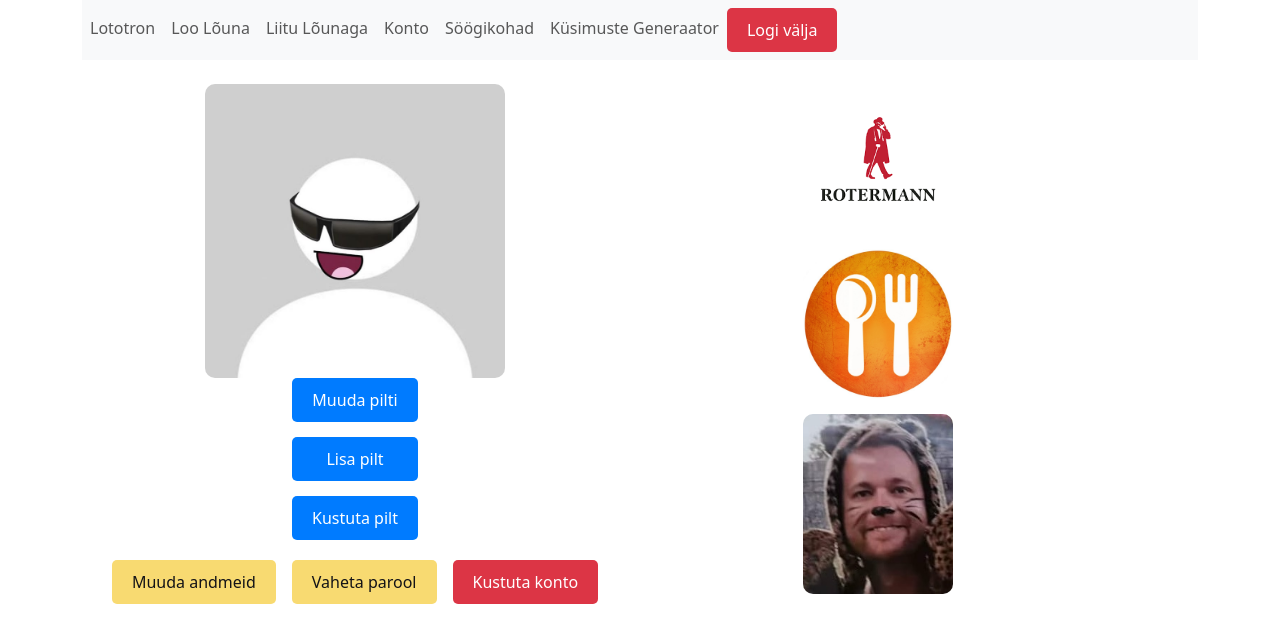
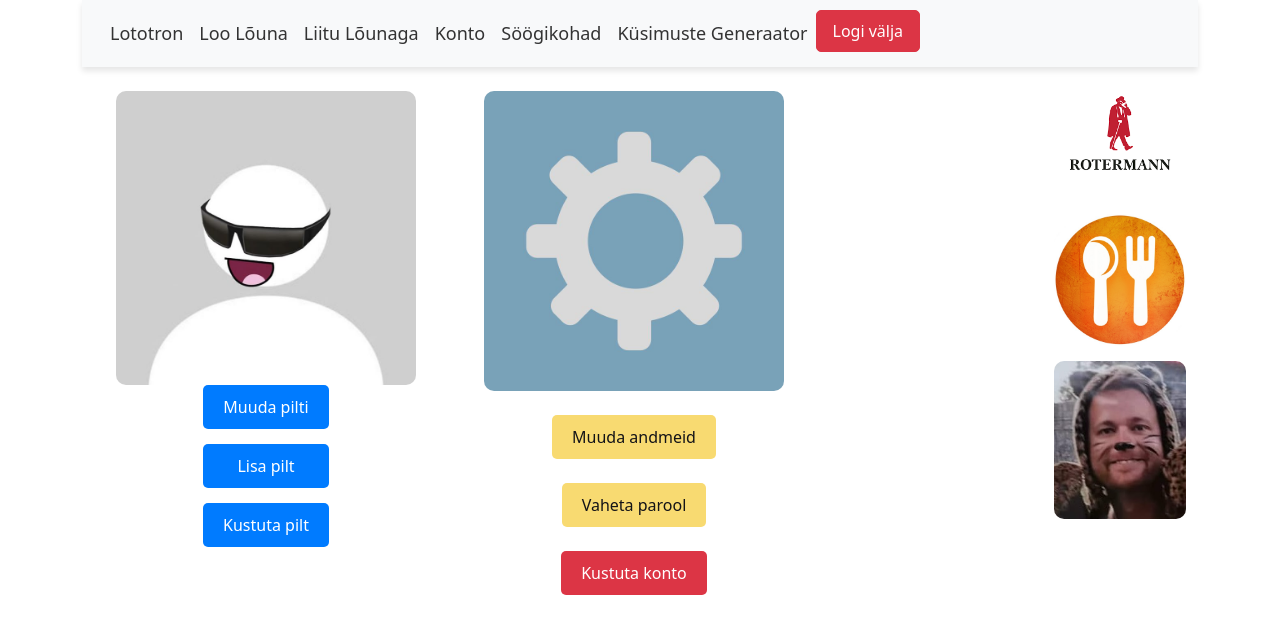
Before and after one commit to StellaTimmer/lototronfront, a Vue app: page /account in a window 1280 px wide. Shown: the top 642 px of the page. Built offline with nearby package versions, Linux system fonts and the light colour scheme; no server answers.

Commit message:
12.03 pärastlõuna muudatused after Rain Visit

```diff
--- a/src/App.vue
+++ b/src/App.vue
@@ -1,19 +1,40 @@
 <template>
 
   <div>
-    <nav>
-      <MainMenu v-if="isLoggedIn" @logout="handleLogout"/>
-      <router-view @login="handleLogin"/>
-    </nav>
+
+    <div class="container text-center">
+      <div class="row justify-content-center">
+        <NavBar v-if="true" @logout="handleLogout"/>
+      </div>
+
+      <div class="row justify-content-center">
+        <div class="col col-8">
+          <router-view @login="handleLogin"/>
+        </div>
+        <div class="col col-4">
+          <Banner/>
+        </div>
+
+      </div>
+
+
+
+    </div>
+
 
   </div>
 </template>
 
 <script>
 import MainMenu from "./components/MainMenu.vue";
+import NavBar from "@/components/navbar/NavBar.vue";
+import Banner from "@/components/navbar/Banner.vue";
+import '@/assets/css/banner.css'
 
 export default {
   components: {
+    Banner,
+    NavBar,
     MainMenu
   },
   data() {
--- a/src/assets/css/banner.css
+++ b/src/assets/css/banner.css
@@ -1,31 +1,20 @@
-/* Bännerite konteiner */
-.ad-banner-wrapper {
-    display: flex;
-    justify-content: center;
-    align-items: center;
-    margin-bottom: 20px; /* Kaugus bännerite vahel */
-    overflow: hidden;  /* Peidab kõik, mis ületab määratud suuruse */
+
+.ad-banner {
+    width: 100%;
+    max-width: 150px;
+    height: auto;
+    border-radius: 10px;
+    transition: transform 0.3s ease;
 }
 
-/* Bänneri pilt */
-.ad-banner {
-    width: 100%;           /* Pilt täidab kogu oma konteineri laiusest */
-    max-width: 400px;      /* Piirame maksimaalselt laius 400px */
-    height: auto;          /* Kõrgus määratakse automaatselt */
-    border-radius: 10px;   /* Ümarad nurgad */
-    cursor: pointer;       /* Muudame kursori, et näidata, et pilt on klikitav */
-    transition: transform 0.3s ease; /* Sujuv animatsioon */
+.ad-banner:hover {
+    transform: scale(1.05);
 }
 
-/* Bänneri hover efekt */
-.ad-banner:hover {
-    transform: scale(1.05); /* Suurendab pilti */
-}
 
-/* Eemaldab bännerite ümber oleva valge ala */
 .ad-link {
     display: block;
-    width: 100%;
-    height: 100%;  /* Täidab kogu oma konteineri */
-    text-decoration: none; /* Eemaldab lingi alajaotuse */
+    margin-bottom: 15px;
+    width: fit-content;
+    margin-left: 200px;
 }
--- a/src/assets/css/style.css
+++ b/src/assets/css/style.css
@@ -1,6 +1,24 @@
 
-/*.large-button {*/
-/*    font-size: 2.5rem; !* Adjust text size *!*/
-/*    padding: 150px 300px; !* Adjust padding *!*/
-/*    width: 2000px; !* Adjust width *!*/
+body {
+    background-image: url('public/amber-kipp-0PPw3nsbinQ-unsplash.jpg');
+    background-size: cover; /* Ensures the image covers the whole background */
+    background-position: center; /* Centers the background image */
+    background-attachment: fixed; /* Keeps the background fixed when scrolling */
+    height: 100%; /* Ensures the background stretches to fill the viewport */
+}
+
+
+
+/*Esilehel header ülesse???*/
+/*body {*/
+/*    padding-top: 60px;*/
 /*}*/
+
+/*.navbar {*/
+/*    margin-bottom: 20px; !* Adds space below navbar *!*/
+/*}*/
+
+/*.header-space {*/
+/*    height: 60px;*/
+/*    width: 100%;*/
+/*}*/
--- /dev/null
+++ b/src/components/navbar/Banner.vue
@@ -0,0 +1,38 @@
+<template>
+  <div class="container text-center">
+
+    <div class="row">
+      <div class="col">
+        <a href="https://rotermann.ee/tana-lounaks/" target="_blank" class="ad-link">
+          <img src="/rotermann.png" height="225" width="225" alt="Reklaam 1" class="ad-banner"/>
+        </a>
+      </div>
+    </div>
+
+    <div class="row">
+      <div class="col">
+        <a href="https://xn--pevapakkumised-5hb.ee/tallinn/" target="_blank" class="ad-link">
+          <img src="/paevapakkumised.jpg" alt="Reklaam 2" class="ad-banner"/>
+        </a>
+      </div>
+    </div>
+
+    <div class="row">
+      <div class="col">
+        <a href="https://www.lhv.ee/et/terviselaen/" target="_blank" class="ad-link">
+          <img src="/RTBbanner.jpg" alt="Reklaam 3" class="ad-banner"/>
+        </a>
+      </div>
+    </div>
+
+  </div>
+
+
+</template>
+
+
+<script>
+export default {
+  name: "banner"
+}
+</script>
--- /dev/null
+++ b/src/components/navbar/NavBar.vue
@@ -0,0 +1,90 @@
+<template>
+
+  <div class="container text-center">
+    <nav class="navbar navbar-expand-lg navbar-light bg-light">
+      <button class="navbar-toggler" type="button" data-toggle="collapse" data-target="#navbarNav" aria-controls="navbarNav" aria-expanded="false" aria-label="Toggle navigation">
+        <span class="navbar-toggler-icon"></span>
+      </button>
+      <div class="collapse navbar-collapse" id="navbarNav">
+        <ul class="navbar-nav">
+          <li class="nav-item active">
+            <router-link to="/lototron" class="nav-link">Lototron</router-link>
+          </li>
+          <li class="nav-item">
+            <router-link to="/createlunch" class="nav-link">Loo Lõuna</router-link>
+          </li>
+          <li class="nav-item">
+            <router-link to="/joinlunch" class="nav-link">Liitu Lõunaga</router-link>
+          </li>
+          <li class="nav-item">
+            <router-link to="/account" class="nav-link">Konto</router-link>
+          </li>
+          <li class="nav-item">
+            <router-link to="/restaurants" class="nav-link">Söögikohad</router-link>
+          </li>
+          <li class="nav-item">
+            <router-link to="/generator" class="nav-link">Küsimuste Generaator</router-link>
+          </li>
+          <li class="nav-item">
+            <button @click="logout" class="btn btn-danger action-button red">Logi välja</button>
+          </li>
+        </ul>
+      </div>
+    </nav>
+</div>
+
+
+</template>
+
+
+
+<script>
+export default {
+  name: "NavBar",
+
+  methods: {
+    logout() {
+      setTimeout(() => {
+        this.$router.push("/");
+      }, 1000);
+    },
+  }
+}
+
+</script>
+
+
+<style scoped>
+
+.navbar {
+  background-color: #f8f9fa !important;
+  padding: 10px 20px;
+  box-shadow: 0px 4px 6px rgba(0, 0, 0, 0.1);
+}
+
+/* Customize Navbar Links */
+.navbar-nav .nav-link {
+  font-size: 18px;
+  color: #333 !important;
+  padding: 10px 15px;
+}
+
+.navbar-nav .nav-link:hover {
+  color: #ff6600 !important;
+}
+
+/* Logout Button */
+.action-button {
+  font-size: 16px;
+  padding: 8px 16px;
+  border-radius: 5px;
+}
+
+/* Responsive Styles */
+@media (max-width: 768px) {
+  .navbar-nav {
+    text-align: center;
+  }
+}
+
+</style>
--- a/src/main.js
+++ b/src/main.js
@@ -4,10 +4,11 @@ import router from './router'
 import VueAxios from "vue-axios";
 import axios from "axios";
 
-// import '@/assets/css/style.css' // kui on oma style.css fail
 // bootstrap
 import "bootstrap/dist/css/bootstrap.min.css"
 import "bootstrap/dist/js/bootstrap.js"
+
+import '@/assets/css/banner.css' // kui on oma style.css fail
 
 // Font Awesome imports
 import {library} from '@fortawesome/fontawesome-svg-core'
--- a/src/views/AccountView.vue
+++ b/src/views/AccountView.vue
@@ -1,63 +1,29 @@
 <template>
   <div class="container text-center">
-
-    <div class="row">
-      <div class="col">
-        <nav class="navbar navbar-expand-lg navbar-light bg-light">
-          <button class="navbar-toggler" type="button" data-toggle="collapse" data-target="#navbarNav"
-                  aria-controls="navbarNav" aria-expanded="false" aria-label="Toggle navigation">
-            <span class="navbar-toggler-icon"></span>
-          </button>
-          <div class="collapse navbar-collapse" id="navbarNav">
-            <ul class="navbar-nav">
-              <li class="nav-item active">
-                <router-link to="/lototron" class="nav-link">Lototron</router-link>
-              </li>
-              <li class="nav-item">
-                <router-link to="/createlunch" class="nav-link">Loo Lõuna</router-link>
-              </li>
-              <li class="nav-item">
-                <router-link to="/joinlunch" class="nav-link">Liitu Lõunaga</router-link>
-              </li>
-              <li class="nav-item">
-                <router-link to="/account" class="nav-link">Konto</router-link>
-              </li>
-              <li class="nav-item">
-                <router-link to="/restaurants" class="nav-link">Söögikohad</router-link>
-              </li>
-              <li class="nav-item">
-                <router-link to="/generator" class="nav-link">Küsimuste Generaator</router-link>
-              </li>
-              <li class="nav-item">
-                <button @click="logout" class="btn btn-danger action-button red">Logi välja</button>
-              </li>
-            </ul>
-          </div>
-        </nav>
-      </div>
-    </div>
 
     <div class="row my-4">
       <div class="col-md-6">
         <ProfileImage/>
-        <button @click="isEditProfileModal = true" class="action-button yellow me-3">Muuda andmeid</button>
-        <button @click="openChangePasswordModal" class="action-button yellow me-3">Vaheta parool</button>
-        <button @click="isDeleteAccountModal = true" class="action-button delete-button">Kustuta konto</button>
+
       </div>
-      <div class="col-md-1"></div>
+      <div class="col">
+
+        <img src="/settingspicture.jpg" alt="ProfileSettingPicture" class="profile-image">
+
+        <div class="buttons-container my-4">
+          <button @click="isEditProfileModal = true" class="action-button yellow">Muuda andmeid</button>
+        </div>
+        <div class="buttons-container my-4">
+          <button @click="openChangePasswordModal" class="action-button yellow">Vaheta parool</button>
+        </div>
+
+        <div class="buttons-container">
+          <button @click="isDeleteAccountModal = true" class="action-button delete-button">Kustuta konto</button>
+        </div>
+
+      </div>
 
 
-      <div class="col-md-3">
-        <a href="https://rotermann.ee/tana-lounaks/" target="_blank" class="ad-link">
-          <img src="/rotermann.png" height="225" width="225" alt="Reklaam 1" class="ad-banner"/>
-        </a>
-        <a href="https://xn--pevapakkumised-5hb.ee/tallinn/" target="_blank" class="ad-link">
-          <img src="/paevapakkumised.jpg" alt="Reklaam 2" class="ad-banner"/>
-        </a>
-        <a href="https://www.lhv.ee/et/terviselaen/" target="_blank" class="ad-link">
-          <img src="/RTBbanner.jpg" alt="Reklaam 3" class="ad-banner"/>
-        </a>
-      </div>
     </div>
 
 
@@ -212,23 +178,11 @@ export default {
   background-color: #c82333;
 }
 
-
-.ad-banner {
+.profile-image {
   width: 100%;
-  max-width: 150px;
+  max-width: 300px;
   height: auto;
   border-radius: 10px;
-  transition: transform 0.3s ease;
+  object-fit: cover;
 }
-
-.ad-banner:hover {
-  transform: scale(1.05);
-}
-
-.ad-link {
-  display: block;
-  margin-bottom: 15px;
-}
-
-
 </style>
--- a/src/views/HomeView.vue
+++ b/src/views/HomeView.vue
@@ -5,12 +5,12 @@
       <div class="col-4 justify-content-center">
 
         <div class="row">
-          <p>
-            Tere tulemast lõunalototroni!
+          <h3>
+            Tere tulemast lõunalototroni!<br>
             Ei tea kellega lõunale minna?
             Pole probleemi
             Aitame
-          </p>
+          </h3>
         </div>
 
         <div class="row">
--- a/src/views/LototronView.vue
+++ b/src/views/LototronView.vue
@@ -1,52 +1,29 @@
 <template>
+  <div class="container text-center enlarged">
 
 
-  <div class="container text-center">
+    <div class="d-flex justify-content-evenly">
 
+      <div class="col md-1">
+        <button @click="navigateToCreateLunchView" type="button" class="btn btn-warning big-button mt-5">Loo lõuna</button>
 
-    <div class="d-flex justify-content-center">
-
-      <div class="col col-4">
-        <br>
-        <br>
-        <br>
-        <br>
-        <button @click="navigateToCreateLunchView" type="button" class="btn btn-warning btn-lg">Loo lõuna</button>
-        <br>
-        <br>
-        <br>
-        <br>
-        <button @click="navigateToJoinLunchView" type="button" class="btn btn-warning btn-lg">Liitu lõunaga</button>
-
-
-        <!--      -->
-
-        <!--        <div class="card">-->
-        <!--          <div class="card-body">-->
-        <!--            Liitu lõunaga-->
-        <!--          </div>-->
-        <!--        </div>-->
-
-        <!--        <button type="Loo lõuna" class="form-control"> </button>-->
-        <!--        <button type="Liitu lõunaga" class="form-control"> </button>-->
+        <button @click="navigateToJoinLunchView" type="button" class="btn btn-warning big-button mt-5">Liitu lõunaga</button>
       </div>
-
-      <div class="col">
-        Siia tulevad reklaamid
-      </div>
-
     </div>
   </div>
-
 
 </template>
 
 
 <script>
 import NavigationService from "@/services/NavigationService";
+import NavBar from "@/components/navbar/NavBar.vue";
 
 export default {
   name: "LototronView",
+  components: {
+    NavBar,
+  },
 
   data() {
     return {}
@@ -70,3 +47,41 @@ export default {
 
 
 </script>
+
+
+<style scoped>
+
+.big-button {
+  font-size: 40px; /* Increase text size */
+  padding: 40px 100px; /* Adjust padding */
+  border-radius: 20px; /* Optional: smoother edges */
+}
+
+.enlarged {
+  width: 1000px; /* Adjust as needed */
+  height: 200px;
+}
+
+.ad-banner {
+  width: 100%;
+  max-width: 150px;
+  height: auto;
+  border-radius: 10px;
+  transition: transform 0.3s ease;
+}
+
+.ad-banner:hover {
+  transform: scale(1.05);
+}
+
+
+.ad-link {
+  display: block;
+  margin-bottom: 15px;
+  width: fit-content;
+  margin-left: 200px;
+}
+
+
+
+</style>
```
Also changed, not shown: public/amber-kipp-0PPw3nsbinQ-unsplash.jpg (added), public/settingspicture.jpg (added).
